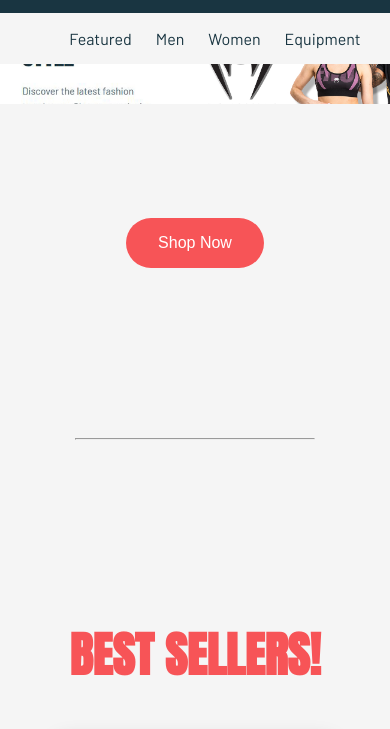
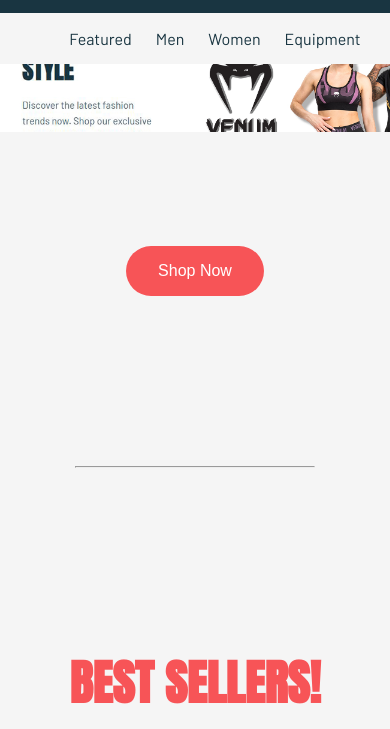
Before and after one commit to Jebar-d/Gab-s-Online-Sport-Shop, a website built with Vite: page index.html in a window 390 px wide. Shown: the part 92-821 px from the top of the page. Built offline with nearby package versions, Linux system fonts and the light colour scheme.

Commit message:
fixed hero height

```diff
--- a/styles/hero.css
+++ b/styles/hero.css
@@ -26,14 +26,14 @@
 
   @media (max-width: 768px) {
     .hero {
-      height: 100px;
+      height: 120px;
       width: 768px;
     }
   }
 
   @media (max-width: 480px) {
     .hero {
-      height: 40px;
+      height: 68px;
       width: 480px;
     }
   }
```
